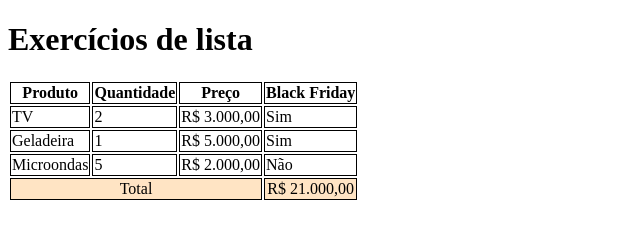
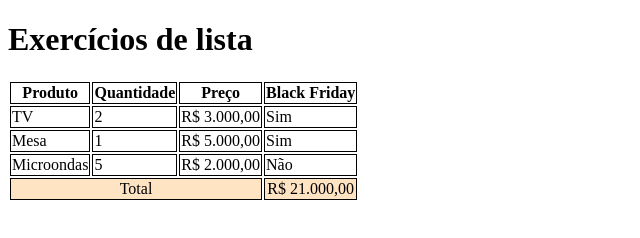
Before and after one commit to Leonardo-Oliveira-dev35/aula-tabela, a plain HTML site: page index.html in a window 1280 px wide. Shown: the full height of the page, 0-640 px from the left. Drawn offline with Linux system fonts and the light colour scheme.

Commit message:
Mudando de Geladeira para Mesa na linha 42

```diff
--- a/index.html
+++ b/index.html
@@ -39,7 +39,7 @@
                 <td>Sim</td>
             </tr>
             <tr>
-                <td>Geladeira</td>
+                <td>Mesa</td>
                 <td>1</td>
                 <td>R$ 5.000,00</td>
                 <td>Sim</td>
```
